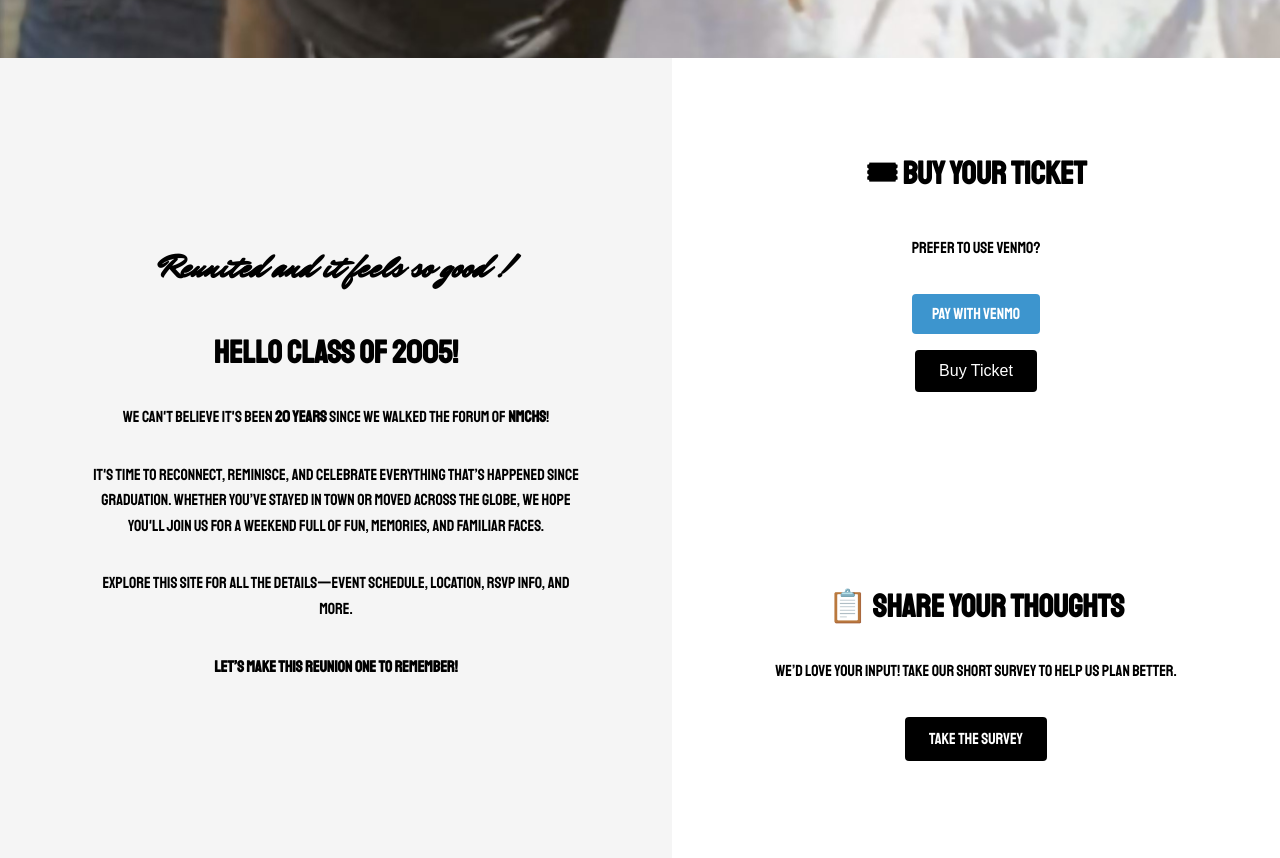
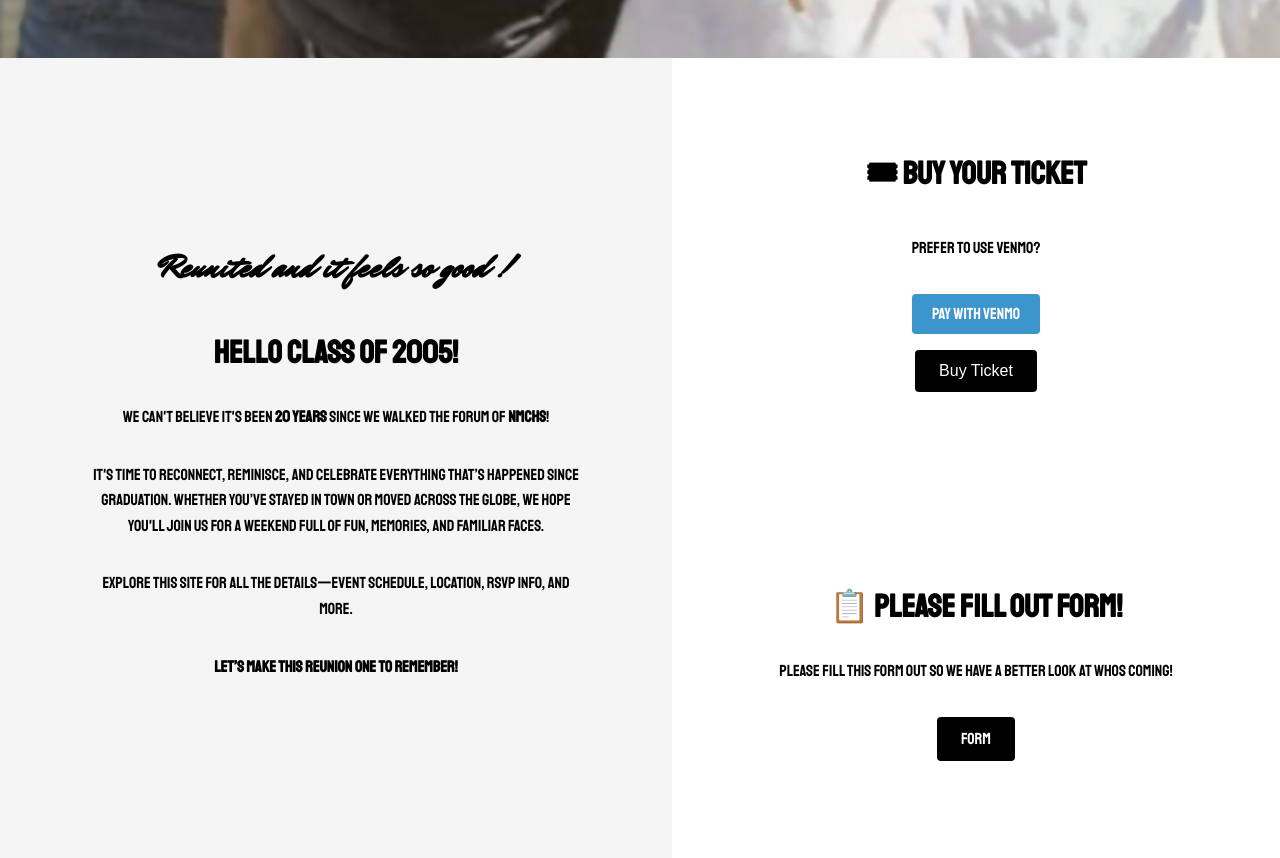
Before and after one commit to Sammmmmuel/reunion_website, a website: page views/index.html in a window 1280 px wide. Shown: the part 806-1664 px from the top of the page. Drawn offline with Linux system fonts and the light colour scheme.

Commit message:
added venmo and form

```diff
--- a/views/index.html
+++ b/views/index.html
@@ -45,7 +45,7 @@
           <h2>🎟 Buy Your Ticket</h2>
           <div class="venmo-option">
             <p>Prefer to use Venmo?</p>
-            <a href="https://venmo.com/YourUsername?txn=pay&amount=25&note=Reunion%20Ticket" class="venmo-button" target="_blank">
+            <a href="https://venmo.com/Alxsunshine?txn=pay&amount=60&note=Reunion%20Ticket" class="venmo-button" target="_blank">
               Pay with Venmo
             </a>
           </div>
@@ -57,9 +57,9 @@
       </div>
       <div class="right-bottom">
         <div class="content">
-          <h3>📋 Share Your Thoughts</h3>
-          <p>We’d love your input! Take our short survey to help us plan better.</p>
-          <a href="https://example.com/survey" target="_blank" class="survey-link">Take the Survey</a>
+          <h3>📋 Please Fill out Form!</h3>
+          <p>Please Fill this form out so we have a better look at whos coming!</p>
+          <a href="https://example.com/survey" target="_blank" class="survey-link">Form</a>
         </div>
       </div>
     </div>
```
